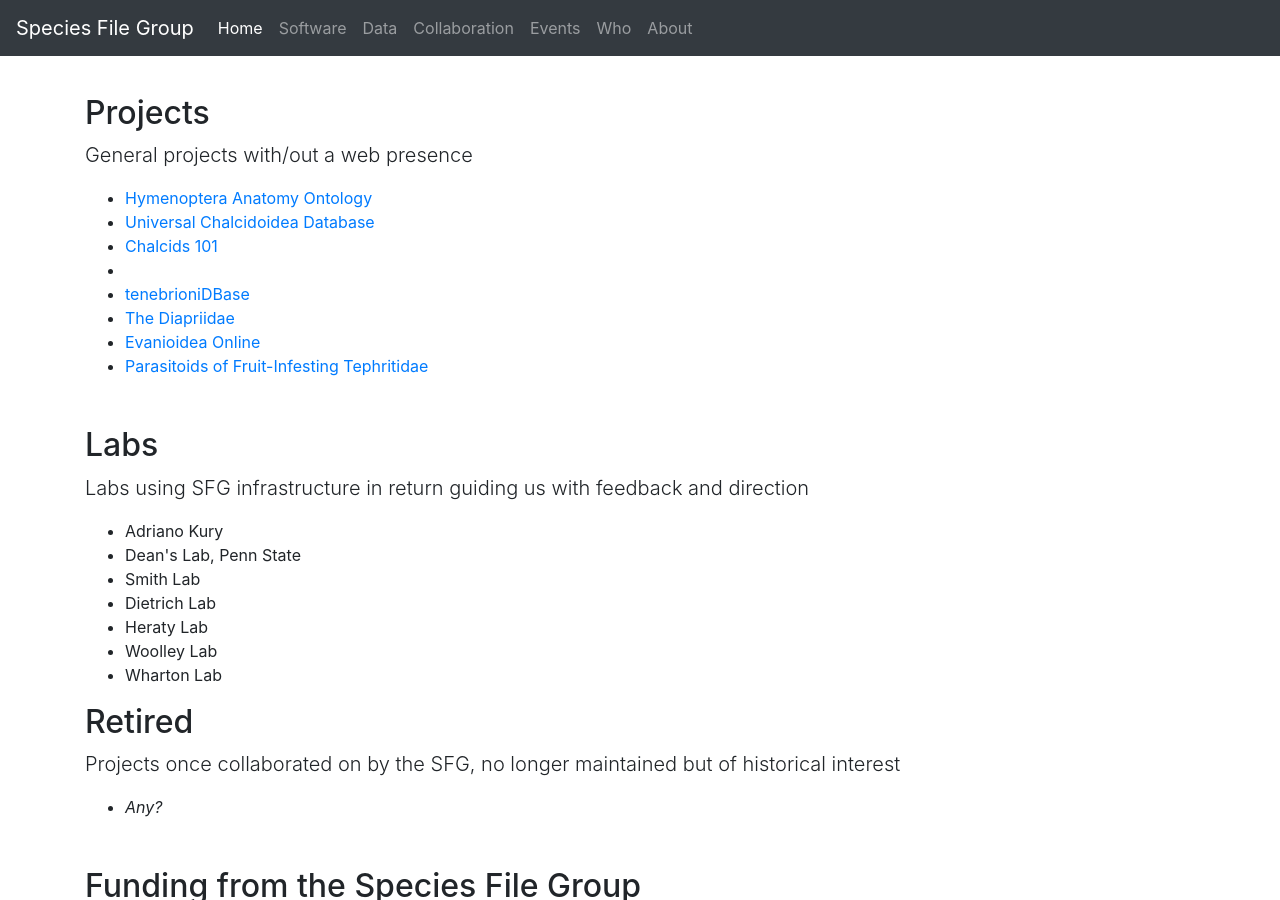
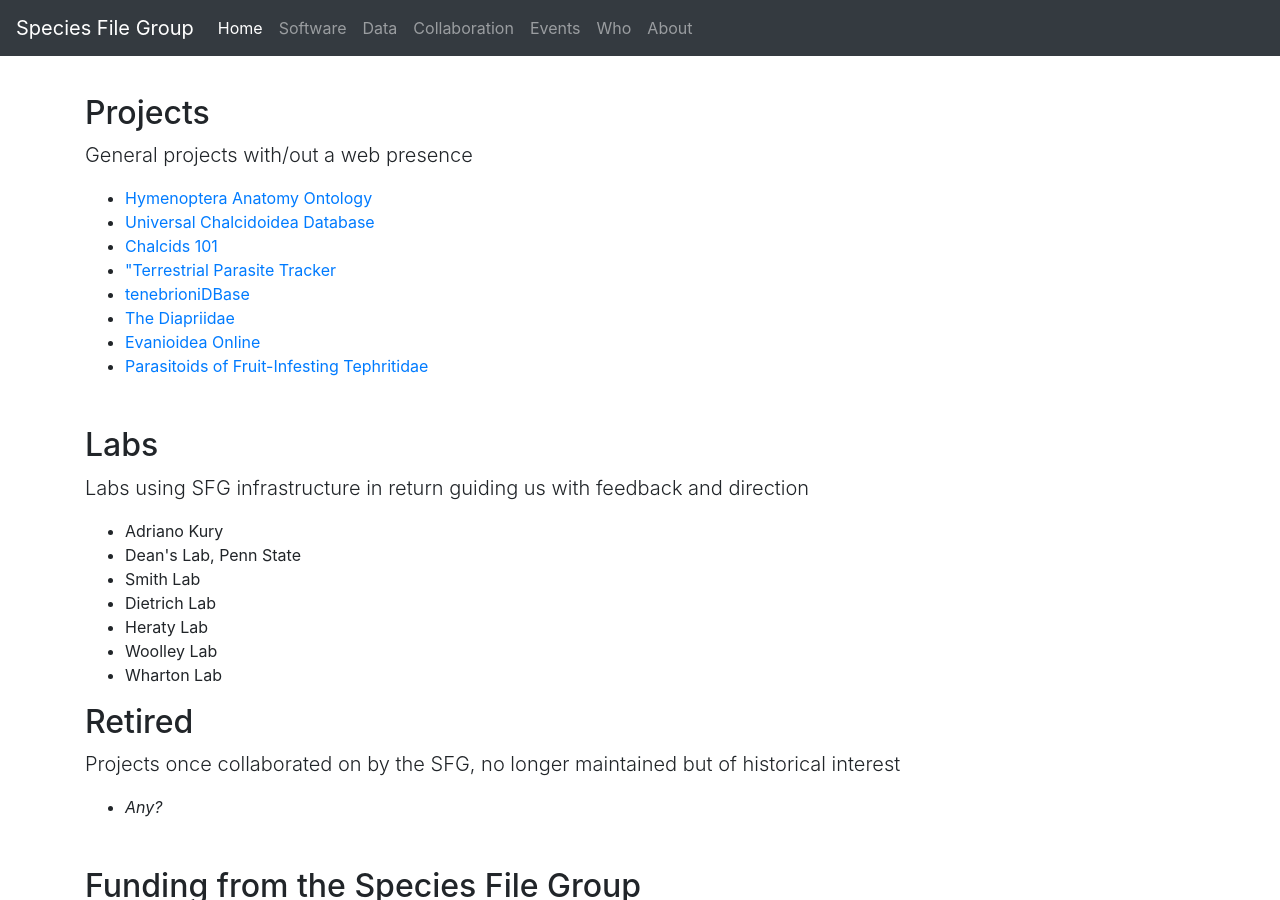
Before and after one commit to pnhogan/speciesfilegroup.github.io, a Jekyll site: the page built from collaboration.html, in a window 1280 px wide and 900 px high, scrolled down 1537 px. Built offline with Jekyll 4.4.1, drawn with Linux system fonts in a browser that asks for light colours; some of the changed lines change nothing that is shown.

Commit message:
closed open quotes

```diff
--- a/collaboration.html
+++ b/collaboration.html
@@ -64,7 +64,7 @@ title: Collaboration
   <li><a href="http://hymao.org/">Hymenoptera Anatomy Ontology</a></li>
   <li><a href="https://github.com/chalcid/jncdb">Universal Chalcidoidea Database</a></li>
   <li><a href="https://outreach.chalcid.org">Chalcids 101</a></li>
-  <li><a href="https://parasitetracker.org/>"Terrestrial Parasite Tracker</a></li>
+  <li><a href="https://parasitetracker.org/">"Terrestrial Parasite Tracker</a></li>
   <li><a href="http://tenebrionidbase.org">tenebrioniDBase</a></li>
   <li><a href="http://diapriid.org">The Diapriidae</a></li>
   <li><a href="http://evanioidea.info">Evanioidea Online</a></li>
```
